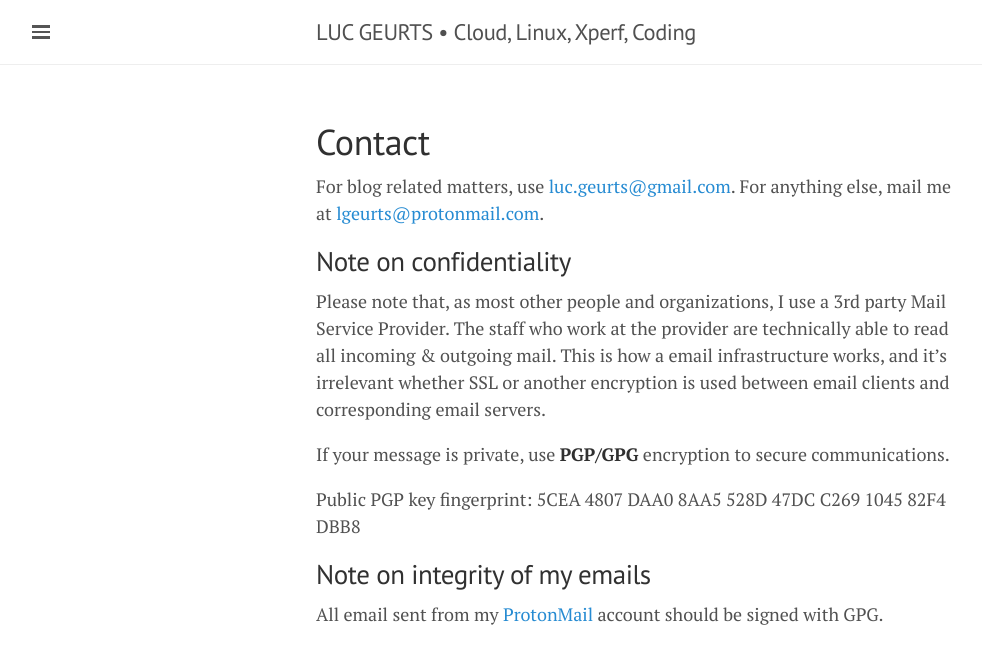
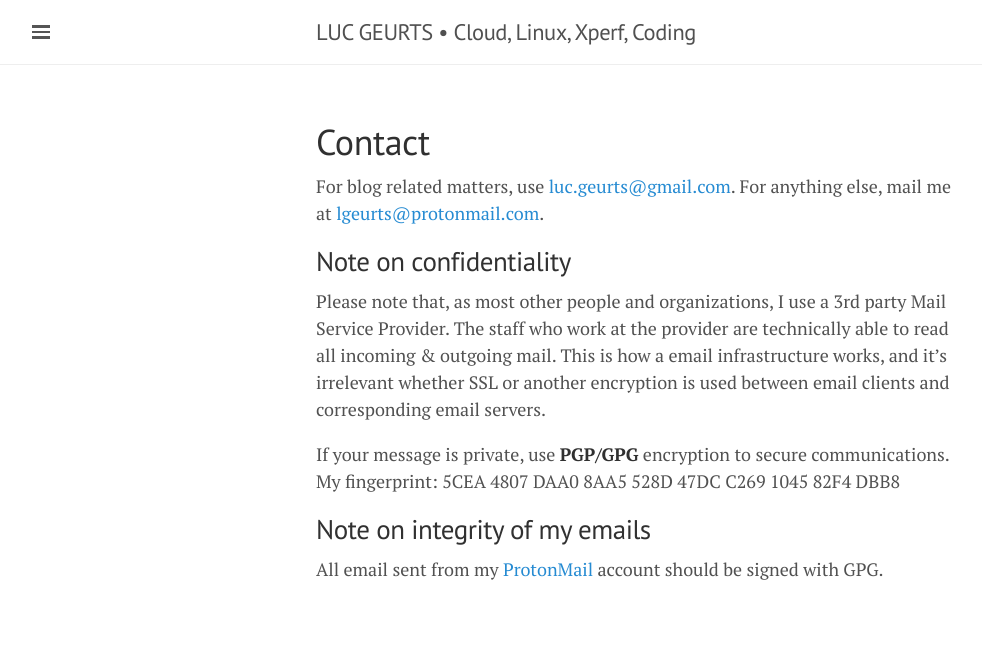
Before and after one commit to lgeurts/lgeurts.github.io, a Jekyll site: the page built from contact.md, in a window 1280 px wide. Shown: the top 664 px of the page, without its empty margins (0-982 px from the left). Built offline with Jekyll 4.4.1, drawn with Linux system fonts in a browser that asks for light colours; nearby versions of some CDN libraries.

Commit message:
Update contact.md

```diff
--- a/contact.md
+++ b/contact.md
@@ -11,8 +11,7 @@ Note on confidentiality
 Please note that, as most other people and organizations, I use a 3rd party Mail Service Provider. The staff who work at the provider are technically able to read all incoming & outgoing mail. This is how a email infrastructure works, and it's irrelevant whether SSL or another encryption is used between email clients and corresponding email servers.
 
 If your message is private, use **PGP/GPG** encryption to secure communications.
-
-Public PGP key fingerprint: 5CEA 4807 DAA0 8AA5 528D 47DC C269 1045 82F4 DBB8
+My fingerprint: 5CEA 4807 DAA0 8AA5 528D 47DC C269 1045 82F4 DBB8
 
 Note on integrity of my emails
 ------------------------------
```
